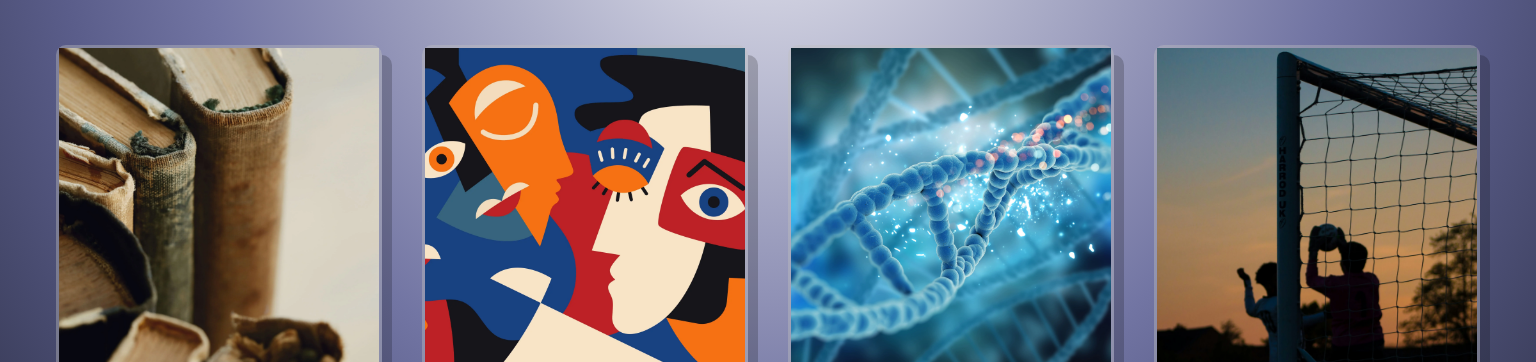
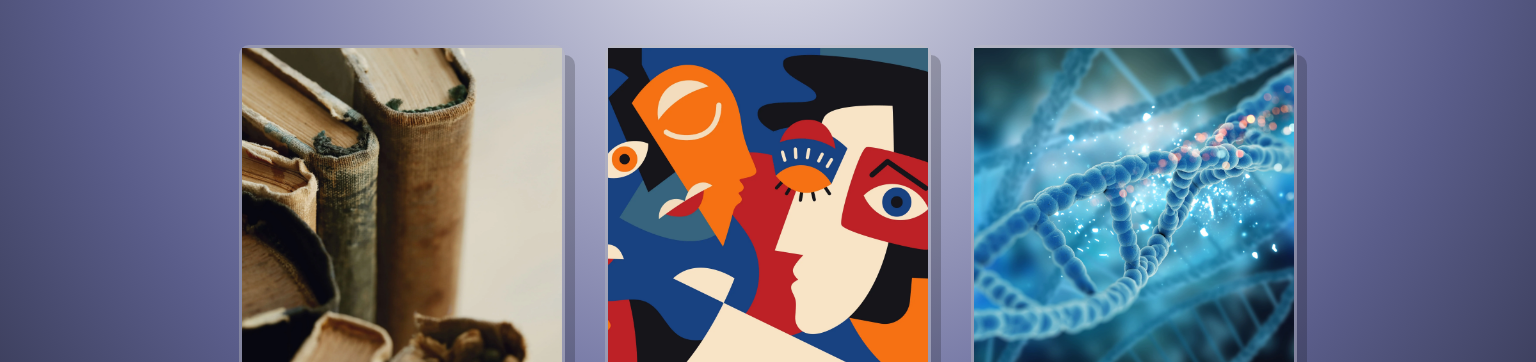
Before and after one commit to mtelewa/fun-stats, a plain HTML site: page index.html in a window 1536 px wide. Shown: the part 134-496 px from the top of the page. Drawn offline with Linux system fonts and the light colour scheme; a web font is replaced by a local one.

Commit message:
add responsiveness to the categories boxes

```diff
--- a/assets/css/style.css
+++ b/assets/css/style.css
@@ -506,7 +506,7 @@ textarea {
 @media screen and (min-width:1024px) {
 
     #categories {
-        width: 100%;
+        width: 80vw;
     }
 
     #game-rules-box {
@@ -523,3 +523,17 @@ textarea {
     }
 
 }
+
+
+@media screen and (min-width:1440px) {
+    #categories {
+        width: 80vw;
+    }
+
+}
+
+@media screen and (min-width:1920px) {
+    #categories {
+        width: 100vw;
+    }
+}
```
